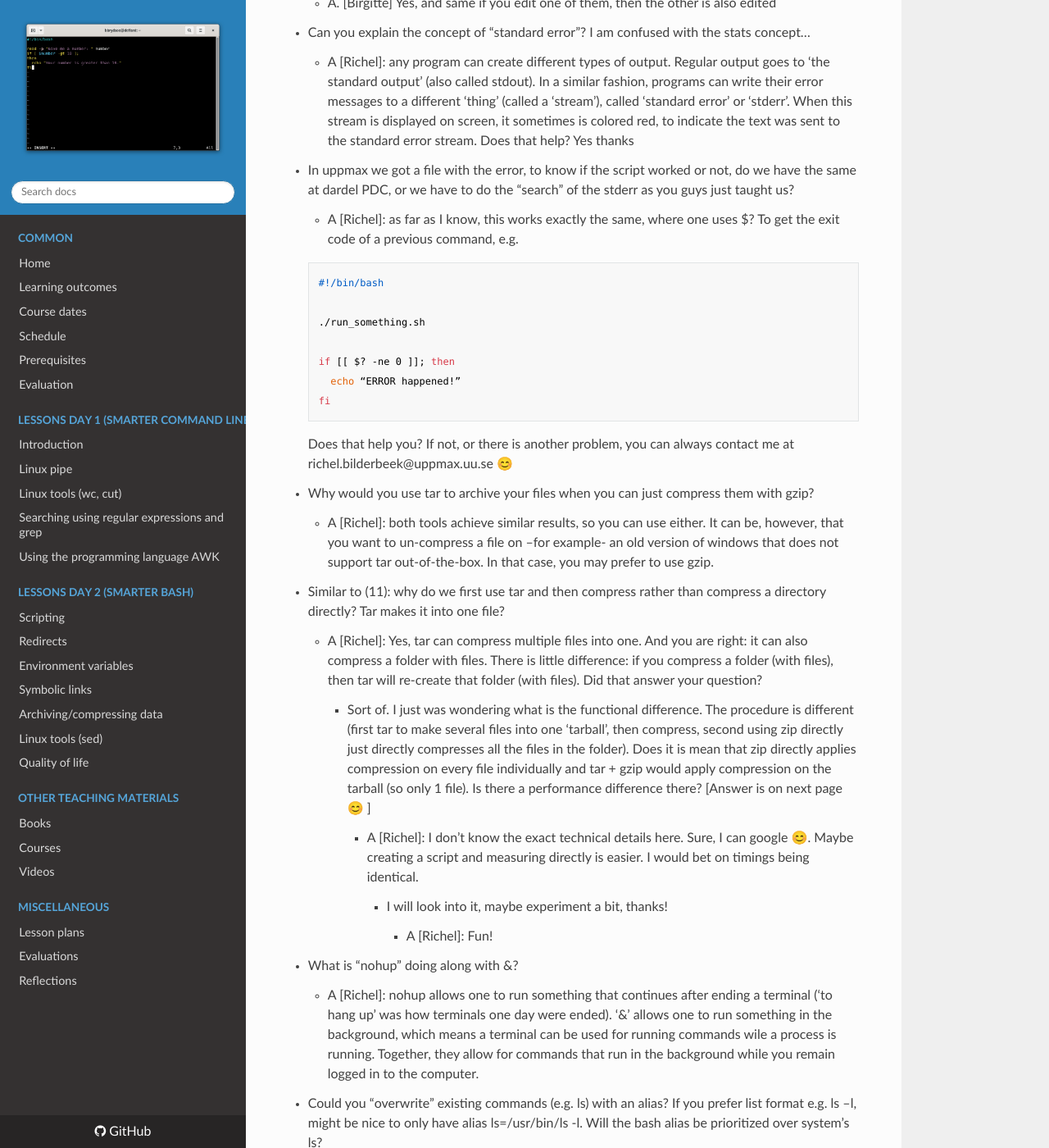
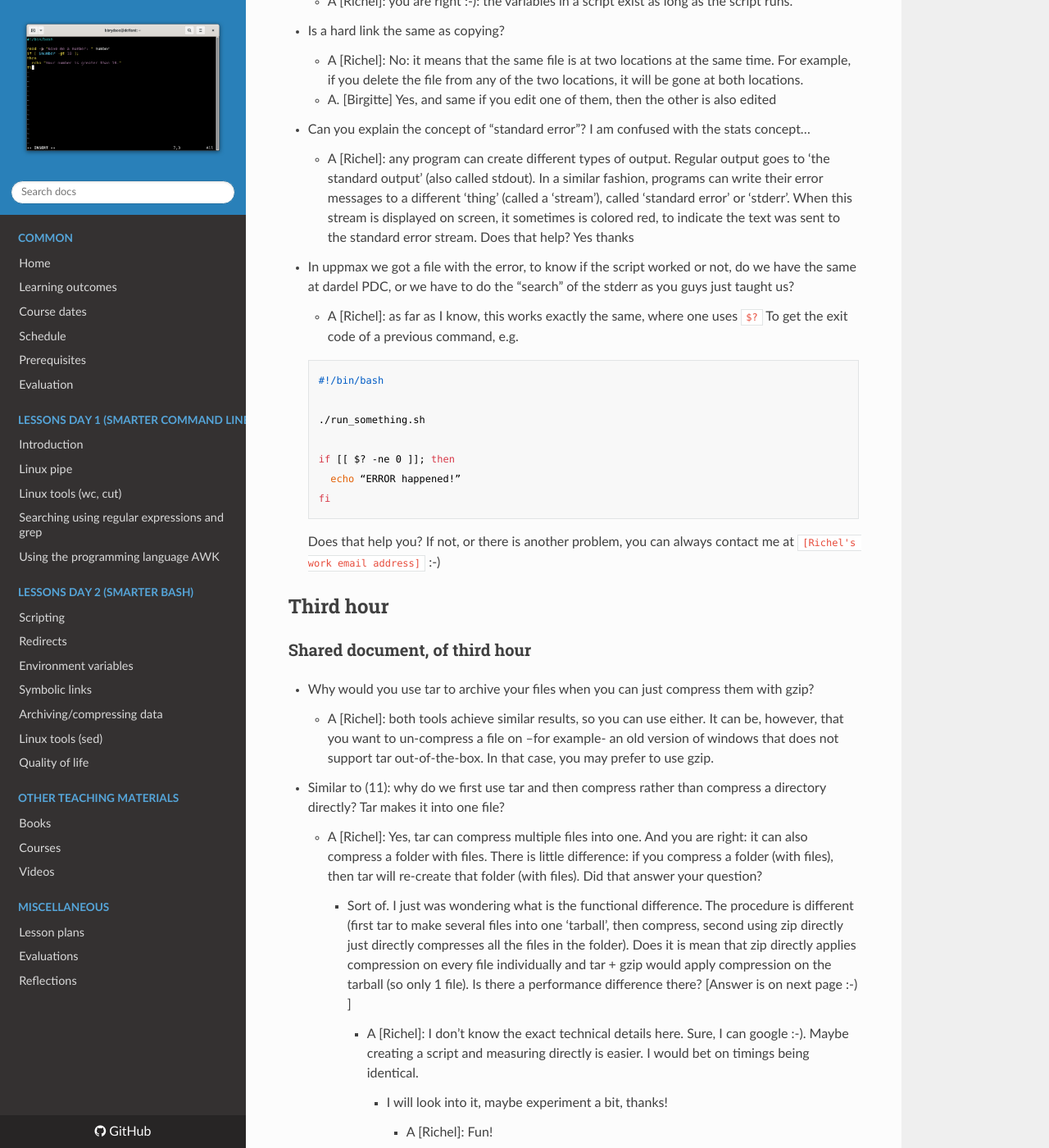
Before and after one commit to UPPMAX/linux-command-line-201, an MkDocs documentation site: the page built from docs/reflections/20250603/README.md, in a window 1280 px wide and 1400 px high, scrolled down 446 px. Shown: the whole window at 82% size. Built offline with MkDocs 1.6.1, drawn with Linux system fonts in a browser that asks for light colours; nearby versions of some CDN libraries; some of the changed text lies outside the part shown.

Commit message:
Format shared document

````diff
--- a/docs/reflections/20250603/README.md
+++ b/docs/reflections/20250603/README.md
@@ -6,23 +6,40 @@
 
 - [ ] Ask NPC to install `nano` on Dardel
 
+## Second hour
 
-- Q: If the variables we create are not persistent, how do they work in the context of a script? Will they be persistent if we write the variable in the script? I guess so...
-    - A [Richel]: you are right 😊: the variables in a script exist as long as the script runs.
+### Shared document, of second hour
 
+- Q: If the variables we create are not persistent,
+  how do they work in the context of a script? Will they be persistent if we
+  write the variable in the script? I guess so...
+    - A [Richel]: you are right :-): the variables in a script exist as long
+      as the script runs.
 - Is a hard link the same as copying?
 
-    - A [Richel]: No: it means that the same file is at two locations at the same time. For example, if you delete the file from any of the two locations, it will be gone at both locations.
+    - A [Richel]: No: it means that the same file is at two locations at the
+      same time. For example, if you delete the file from any of the two
+      locations, it will be gone at both locations.
+    - A. [Birgitte] Yes, and same if you edit one of them,
+      then the other is also edited
 
-    - A. [Birgitte] Yes, and same if you edit one of them, then the other is also edited
+- Can you explain the concept of “standard error”? I am confused with the
+  stats concept...
 
-- Can you explain the concept of “standard error”? I am confused with the stats concept...
+    - A [Richel]: any program can create different types of output.
+      Regular output goes to ‘the standard output’ (also called stdout).
+      In a similar fashion, programs can write their error messages
+      to a different ‘thing’ (called a ‘stream’), called ‘standard error’
+      or ‘stderr’. When this stream is displayed on screen, it sometimes is
+      colored red, to indicate the text was sent to the standard error stream.
+      Does that help? Yes thanks
 
-    - A [Richel]: any program can create different types of output. Regular output goes to ‘the standard output’ (also called stdout). In a similar fashion, programs can write their error messages to a different ‘thing’ (called a ‘stream’), called ‘standard error’ or ‘stderr’. When this stream is displayed on screen, it sometimes is colored red, to indicate the text was sent to the standard error stream. Does that help? Yes thanks
+- In uppmax we got a file with the error, to know if the script worked or not,
+  do we have the same at dardel PDC, or we have to do the “search” of the
+  stderr as you guys just taught us?
 
-- In uppmax we got a file with the error, to know if the script worked or not, do we have the same at dardel PDC, or we have to do the “search” of the stderr as you guys just taught us?
-
-    - A [Richel]: as far as I know, this works exactly the same, where one uses $? To get the exit code of a previous command, e.g.
+    - A [Richel]: as far as I know, this works exactly the same, where one
+      uses `$?` To get the exit code of a previous command, e.g.
 
       ```bash
       #!/bin/bash
@@ -34,20 +51,42 @@
       fi
       ```
 
+      Does that help you? If not, or there is another problem,
+      you can always contact me at `[Richel's work email address]` :-)
 
-      Does that help you? If not, or there is another problem, you can always contact me at richel.bilderbeek@uppmax.uu.se 😊
+## Third hour
 
-- Why would you use tar to archive your files when you can just compress them with gzip?
+### Shared document, of third hour
 
-    - A [Richel]: both tools achieve similar results, so you can use either. It can be, however, that you want to un-compress a file on –for example- an old version of windows that does not support tar out-of-the-box. In that case, you may prefer to use gzip.
+- Why would you use tar to archive your files when you can just compress them
+  with gzip?
 
-- Similar to (11): why do we first use tar and then compress rather than compress a directory directly? Tar makes it into one file?
+    - A [Richel]: both tools achieve similar results, so you can use either.
+      It can be, however, that you want to un-compress a file on –for
+      example- an old version of windows that does not support tar
+      out-of-the-box. In that case, you may prefer to use gzip.
 
-    - A [Richel]: Yes, tar can compress multiple files into one. And you are right: it can also compress a folder with files. There is little difference: if you compress a folder (with files), then tar will re-create that folder (with files). Did that answer your question?
+- Similar to (11): why do we first use tar and then compress rather than
+  compress a directory directly? Tar makes it into one file?
 
-        - Sort of. I just was wondering what is the functional difference. The procedure is different (first tar to make several files into one ‘tarball’, then compress, second using zip directly just directly compresses all the files in the folder). Does it is mean that zip directly applies compression on every file individually and tar + gzip would apply compression on the tarball (so only 1 file). Is there a performance difference there? [Answer is on next page 😊 ]
+    - A [Richel]: Yes, tar can compress multiple files into one.
+      And you are right: it can also compress a folder with files.
+      There is little difference: if you compress a folder (with files),
+      then tar will re-create that folder (with files).
+      Did that answer your question?
 
-            - A [Richel]: I don’t know the exact technical details here. Sure, I can google 😊. Maybe creating a script and measuring directly is easier. I would bet on timings being identical.
+        - Sort of. I just was wondering what is the functional difference.
+          The procedure is different (first tar to make several files into
+          one ‘tarball’, then compress, second using zip directly just
+          directly compresses all the files in the folder). Does it is mean
+          that zip directly applies compression on every file individually
+          and tar + gzip would apply compression on the tarball (so only 1
+          file). Is there a performance difference there?
+          [Answer is on next page :-) ]
+
+            - A [Richel]: I don’t know the exact technical details here.
+              Sure, I can google :-). Maybe creating a script and measuring
+              directly is easier. I would bet on timings being identical.
 
                 - I will look into it, maybe experiment a bit, thanks!
 
@@ -55,12 +94,19 @@
 
 - What is “nohup” doing along with &?
 
-    - A [Richel]: nohup allows one to run something that continues after ending a terminal (‘to hang up’ was how terminals one day were ended). ‘&’ allows one to run something in the background, which means a terminal can be used for running commands wile a process is running. Together, they allow for commands that run in the background while you remain logged in to the computer.
+    - A [Richel]: nohup allows one to run something that continues after
+      ending a terminal (‘to hang up’ was how terminals one day were ended).
+      ‘&’ allows one to run something in the background, which means a
+      terminal can be used for running commands wile a process is running.
+      Together, they allow for commands that run in the background while you
+      remain logged in to the computer.
 
-- Could you "overwrite” existing commands (e.g. ls) with an alias? If you prefer list format e.g. ls –l, might be nice to only have alias ls=/usr/bin/ls -l. Will the bash alias be prioritized over system’s ls?
+- Could you "overwrite” existing commands (e.g. ls) with an alias? If you
+  prefer list format e.g. ls –l, might be nice to only have
+  alias ls=/usr/bin/ls -l. Will the bash alias be prioritized over system’s ls?
 
     - A [Richel]: yes. I just tried it and it works!
 
-
-
-alias ls="/usr/bin/ls -l"
+      ```bash
+      alias ls="/usr/bin/ls -l"
+      ```
````
